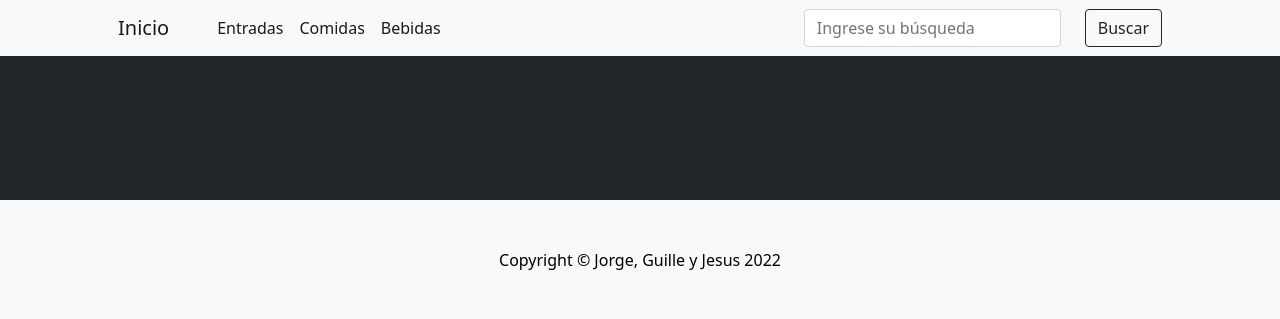
After one commit to JesusEP/ProyectoFinal, a Django app: template RestaurantPython/RestaurantPython/templates/busqueda.html in a window 1280 px wide. The commit adds this page. Shown: the top 319 px of the page. Run offline with Django 4.2, Linux system fonts and the light colour scheme; the template is opened without the code that fills it, so the values that code supplies are empty; some libraries are stand-ins or nearby versions.

Commit message:
Creada busqueda, funciona ok

```diff
--- a/RestaurantPython/RestaurantPython/templates/base.html
+++ b/RestaurantPython/RestaurantPython/templates/base.html
@@ -27,8 +27,8 @@
                         <li class="nav-item"><a class="nav-link active" aria-current="page" href="/comidas/">Comidas</a></li>
                         <li class="nav-item"><a class="nav-link active" aria-current="page" href="/bebidas/">Bebidas</a></li>
                     </ul>
-                    <form class="d-flex" role="search">
-                        <input class="form-control me-4" type="search" placeholder="Ingrese su búsqueda" aria-label="Search">
+                    <form class="d-flex" role="search" action="/busqueda/" method="GET">
+                        <input class="form-control me-4" type="text" placeholder="Ingrese su búsqueda" aria-label="Search" name="search">
                         <button class="btn btn-outline-dark " type="submit">Buscar</button>
                       </form>
                 </div>
--- /dev/null
+++ b/RestaurantPython/RestaurantPython/templates/busqueda.html
@@ -0,0 +1,69 @@
+{% extends 'base.html' %}
+{% block contenido %}
+
+<section class="py-5 bg-dark">
+    <div class="container px-4 px-lg-5 mt-5">
+        <div class="row gx-4 gx-lg-5 row-cols-2 row-cols-md-3 row-cols-xl-4 justify-content-center">
+            {% for buscar_entrada in buscar_entradas %}
+            <div class="col mb-5">
+                <div class="card h-100">
+                    <!-- Product image-->
+                    <img class="card-img-top" src="https://dummyimage.com/450x300/dee2e6/6c757d.jpg" alt="..." />
+                    <!-- Product details-->
+                    <div class="card-body p-4">
+                        <div class="text-center">
+                            <!-- Product name-->
+                            <h5 class="fw-bolder">{{buscar_entrada.nombre}}</h5>
+                            {{buscar_entrada.descripcion}}
+                            <!-- Product price-->
+                            <br>
+                            {{buscar_entrada.precio}}$
+                        </div>
+                    </div>
+                </div>
+            </div>
+            {% endfor %}
+            {% for buscar_bebida in buscar_bebidas %}
+            <div class="col mb-5">
+                <div class="card h-100">
+                    <!-- Product image-->
+                    <img class="card-img-top" src="https://dummyimage.com/450x300/dee2e6/6c757d.jpg" alt="..." />
+                    <!-- Product details-->
+                    <div class="card-body p-4">
+                        <div class="text-center">
+                            <!-- Product name-->
+                            <h5 class="fw-bolder">{{buscar_bebida.nombre}}</h5>
+                            {{buscar_bebida.descripcion}}
+                            <!-- Product price-->
+                            <br>
+                            {{buscar_bebida.precio}}$
+                        </div>
+                    </div>
+                </div>
+            </div>
+            {% endfor %}
+            {% for buscar_comida in buscar_comidas %}
+            <div class="col mb-5">
+                <div class="card h-100">
+                    <!-- Product image-->
+                    <img class="card-img-top" src="https://dummyimage.com/450x300/dee2e6/6c757d.jpg" alt="..." />
+                    <!-- Product details-->
+                    <div class="card-body p-4">
+                        <div class="text-center">
+                            <!-- Product name-->
+                            <h5 class="fw-bolder">{{buscar_comida.nombre}}</h5>
+                            {{buscar_comida.descripcion}}
+                            <!-- Product price-->
+                            <br>
+                            {{buscar_comida.precio}}$
+                        </div>
+                    </div>
+                </div>
+            </div>
+            {% endfor %}
+        </div>
+    </div>
+
+</section>
+
+{% endblock %}
--- a/RestaurantPython/RestaurantPython/urls.py
+++ b/RestaurantPython/RestaurantPython/urls.py
@@ -1,6 +1,6 @@
 from django.contrib import admin
 from django.urls import path, include
-from RestaurantPython.views import index
+from RestaurantPython.views import index, busqueda
 from django.conf import settings
 from django.conf.urls.static import static
 
@@ -11,5 +11,6 @@
     path('bebidas/', include('bebidas.urls')),
     path('comidas/', include('comidas.urls')),
     path('entradas/', include('entradas.urls')),
+    path('busqueda/', busqueda, name = 'busqueda'),
     path('', index, name = 'index')
 ]
```
Also changed, not shown: RestaurantPython/RestaurantPython/views.py (+15 -5 lines).
